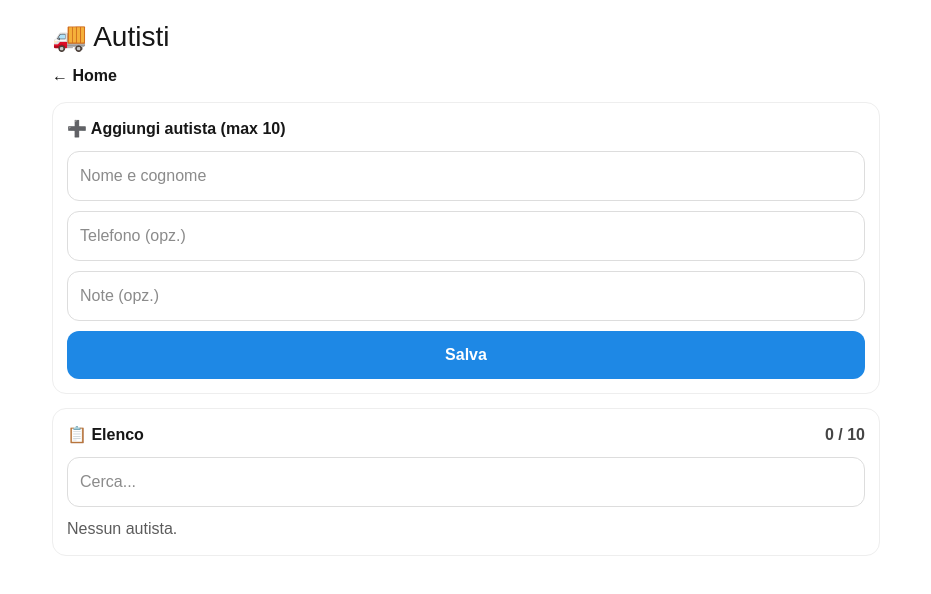
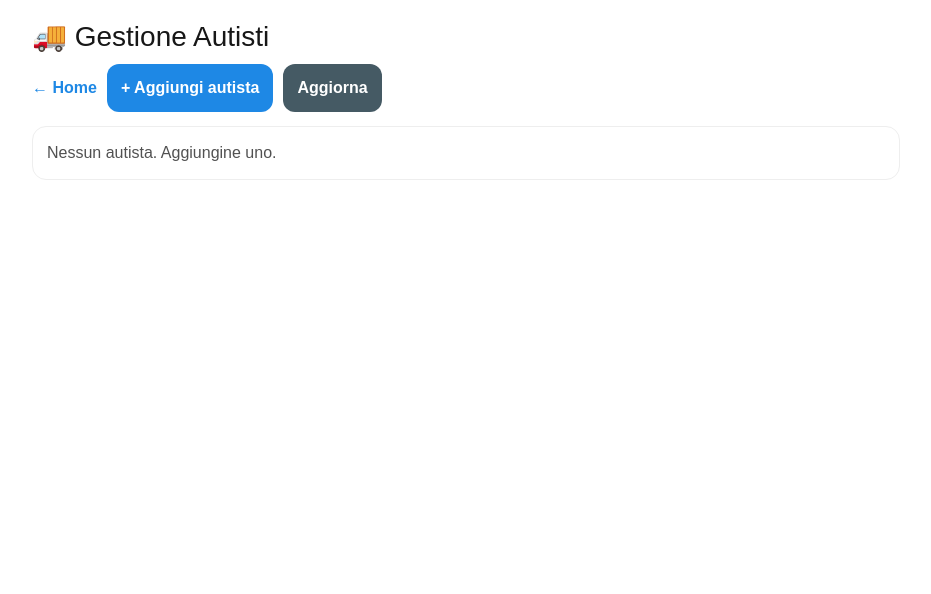
Before and after one commit to lucamandis89/pallet-tracker, a Next.js app: page /drivers in a window 1280 px wide. Shown: the top 594 px of the page, without its empty margins (174-1105 px from the left). Built offline with nearby package versions, Linux system fonts and the light colour scheme.

Commit message:
Update page.tsx

```diff
--- a/app/drivers/page.tsx
+++ b/app/drivers/page.tsx
@@ -1,88 +1,58 @@
 "use client";
 
 import React, { useMemo, useState } from "react";
-import { addDriver, getDrivers, removeDriver, updateDriver, DriverItem } from "../lib/storage";
+import { addDriver, getDrivers, removeDriver, updateDriver } from "../lib/storage";
 
 export default function DriversPage() {
-  const [list, setList] = useState<DriverItem[]>(() => getDrivers());
-  const [name, setName] = useState("");
-  const [phone, setPhone] = useState("");
-  const [notes, setNotes] = useState("");
-  const [q, setQ] = useState("");
+  const [refresh, setRefresh] = useState(0);
+  const list = useMemo(() => getDrivers(), [refresh]);
 
-  const filtered = useMemo(() => {
-    const s = q.trim().toLowerCase();
-    if (!s) return list;
-    return list.filter((x) => `${x.name} ${x.phone || ""} ${x.notes || ""}`.toLowerCase().includes(s));
-  }, [list, q]);
-
-  function refresh() {
-    setList(getDrivers());
+  function add() {
+    const name = prompt("Nome autista:");
+    if (!name?.trim()) return;
+    const phone = prompt("Telefono (opz.)") || "";
+    const note = prompt("Note (opz.)") || "";
+    addDriver(name.trim(), phone.trim() || undefined, note.trim() || undefined);
+    setRefresh((x) => x + 1);
   }
 
-  function add() {
-    const n = name.trim();
-    if (!n) return alert("Inserisci il nome autista.");
-    try {
-      addDriver({ name: n, phone: phone.trim() || undefined, notes: notes.trim() || undefined });
-      setName("");
-      setPhone("");
-      setNotes("");
-      refresh();
-    } catch (e: any) {
-      alert(e?.message === "LIMIT_10" ? "Limite massimo autisti: 10" : "Errore: " + (e?.message || "sconosciuto"));
-    }
+  function edit(id: string) {
+    const d = list.find((x) => x.id === id);
+    if (!d) return;
+    const name = prompt("Nome:", d.name) ?? d.name;
+    const phone = prompt("Telefono:", d.phone || "") ?? (d.phone || "");
+    const note = prompt("Note:", d.note || "") ?? (d.note || "");
+    updateDriver(id, { name: name.trim(), phone: phone.trim() || undefined, note: note.trim() || undefined });
+    setRefresh((x) => x + 1);
   }
 
-  function edit(it: DriverItem) {
-    const n = prompt("Nome autista:", it.name);
-    if (n === null) return;
-    const p = prompt("Telefono:", it.phone || "") ?? "";
-    const no = prompt("Note:", it.notes || "") ?? "";
-    updateDriver(it.id, { name: n.trim() || it.name, phone: p.trim() || undefined, notes: no.trim() || undefined });
-    refresh();
-  }
-
-  function del(it: DriverItem) {
-    if (!confirm(`Eliminare "${it.name}"?`)) return;
-    removeDriver(it.id);
-    refresh();
+  function del(id: string) {
+    if (!confirm("Eliminare autista?")) return;
+    removeDriver(id);
+    setRefresh((x) => x + 1);
   }
 
   return (
-    <div style={{ padding: 16, maxWidth: 860, margin: "0 auto" }}>
-      <h1 style={{ fontSize: 28, marginBottom: 6 }}>🚚 Autisti</h1>
-      <a href="/" style={{ fontWeight: 900, textDecoration: "none" }}>← Home</a>
-
-      <div style={box()}>
-        <div style={{ fontWeight: 900, marginBottom: 10 }}>➕ Aggiungi autista (max 10)</div>
-        <div style={{ display: "grid", gap: 10 }}>
-          <input style={inp()} value={name} onChange={(e) => setName(e.target.value)} placeholder="Nome e cognome" />
-          <input style={inp()} value={phone} onChange={(e) => setPhone(e.target.value)} placeholder="Telefono (opz.)" />
-          <input style={inp()} value={notes} onChange={(e) => setNotes(e.target.value)} placeholder="Note (opz.)" />
-          <button style={btn("#1e88e5")} onClick={add}>Salva</button>
-        </div>
+    <div style={{ padding: 16, maxWidth: 900, margin: "0 auto" }}>
+      <h1 style={{ fontSize: 28, marginBottom: 6 }}>🚚 Gestione Autisti</h1>
+      <div style={{ display: "flex", gap: 10, flexWrap: "wrap" }}>
+        <a href="/" style={link()}>← Home</a>
+        <button style={btn("#1e88e5")} onClick={add}>+ Aggiungi autista</button>
+        <button style={btn("#455a64")} onClick={() => setRefresh((x) => x + 1)}>Aggiorna</button>
       </div>
 
       <div style={box()}>
-        <div style={{ display: "flex", justifyContent: "space-between", gap: 10, flexWrap: "wrap" }}>
-          <div style={{ fontWeight: 900 }}>📋 Elenco</div>
-          <div style={{ fontWeight: 900, opacity: 0.8 }}>{list.length} / 10</div>
-        </div>
-
-        <input style={{ ...inp(), marginTop: 10 }} value={q} onChange={(e) => setQ(e.target.value)} placeholder="Cerca..." />
-
-        <div style={{ display: "grid", gap: 10, marginTop: 10 }}>
-          {filtered.length === 0 ? <div style={{ opacity: 0.7 }}>Nessun autista.</div> : null}
-          {filtered.map((x) => (
-            <div key={x.id} style={card()}>
-              <div style={{ fontWeight: 900, fontSize: 18 }}>{x.name}</div>
+        {list.length === 0 ? <div style={{ opacity: 0.75 }}>Nessun autista. Aggiungine uno.</div> : null}
+        <div style={{ display: "grid", gap: 10 }}>
+          {list.map((d) => (
+            <div key={d.id} style={card()}>
+              <div style={{ fontWeight: 900, fontSize: 18 }}>{d.name}</div>
               <div style={{ opacity: 0.85 }}>
-                {x.phone ? `📞 ${x.phone}` : "📞 —"} {x.notes ? ` • 📝 ${x.notes}` : ""}
+                {d.phone ? `📞 ${d.phone}` : "📞 (nessun telefono)"} {d.note ? ` • 📝 ${d.note}` : ""}
               </div>
-              <div style={{ display: "flex", gap: 10, flexWrap: "wrap" }}>
-                <button style={btn("#1565c0")} onClick={() => edit(x)}>Modifica</button>
-                <button style={btn("#e53935")} onClick={() => del(x)}>Elimina</button>
+              <div style={{ display: "flex", gap: 10, marginTop: 10, flexWrap: "wrap" }}>
+                <button style={btn("#455a64")} onClick={() => edit(d.id)}>Modifica</button>
+                <button style={btn("#e53935")} onClick={() => del(d.id)}>Elimina</button>
               </div>
             </div>
           ))}
@@ -93,6 +63,6 @@ export default function DriversPage() {
 }
 
 const box = (): React.CSSProperties => ({ marginTop: 14, padding: 14, borderRadius: 14, border: "1px solid #eee", background: "white" });
-const inp = (): React.CSSProperties => ({ padding: 12, borderRadius: 12, border: "1px solid #ddd", fontSize: 16, width: "100%" });
+const card = (): React.CSSProperties => ({ padding: 14, borderRadius: 14, border: "1px solid #eee", background: "#fafafa" });
 const btn = (bg: string): React.CSSProperties => ({ padding: "12px 14px", borderRadius: 12, border: "none", background: bg, color: "white", fontWeight: 900, cursor: "pointer" });
-const card = (): React.CSSProperties => ({ padding: 14, borderRadius: 14, border: "1px solid #eee", display: "grid", gap: 8 });
+const link = (): React.CSSProperties => ({ fontWeight: 900, textDecoration: "none", color: "#1e88e5", padding: "12px 0" });
```
